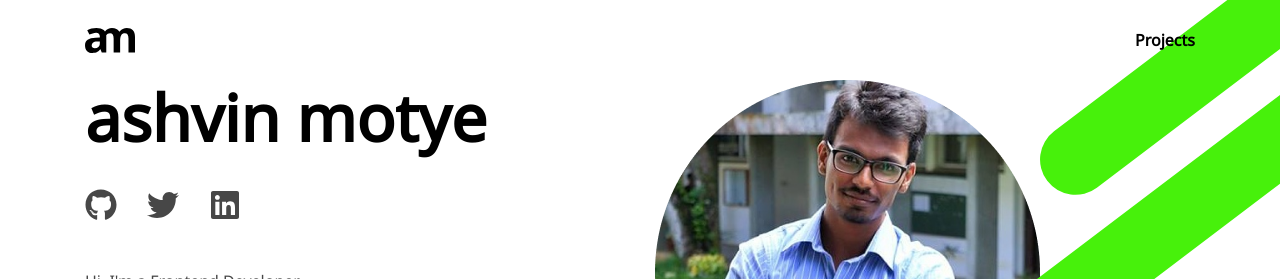
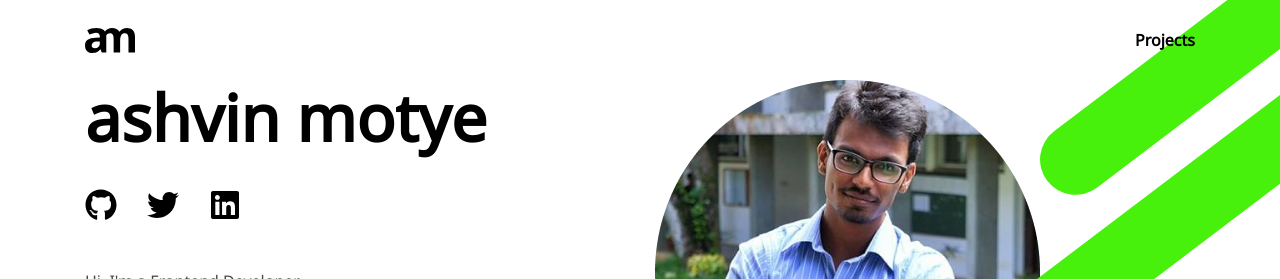
Before and after one commit to ashvinmotye/website, a Gatsby site: page / in a window 1280 px wide. Shown: the top 279 px of the page. Built offline with nearby package versions, Linux system fonts and the light colour scheme; Gatsby itself is replaced by a stand-in of ours.

Commit message:
Fix links svg color

```diff
--- a/src/components/home/title.module.css
+++ b/src/components/home/title.module.css
@@ -53,6 +53,10 @@
   position: relative;
 }
 
+.links a svg {
+  fill: var(--secondary);
+}
+
 .links a:not(:last-of-type) {
   margin-right: 30px;
 }
```
